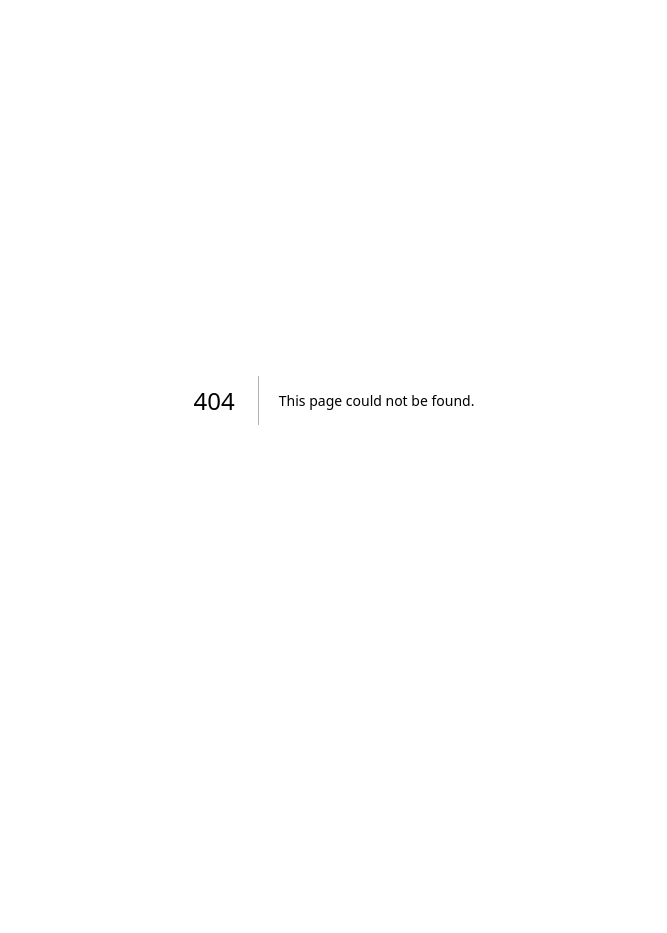
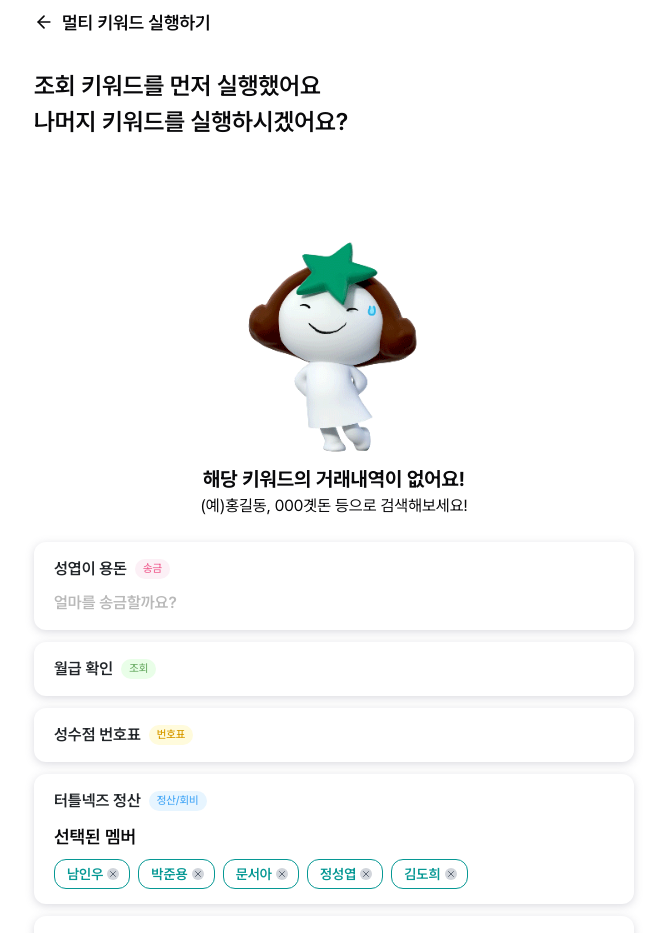
Before and after one commit to KeywordHanaro/KeywordHanaro_FE, a Next.js app: page /multiKeyword in a window 1280 px wide. Before the commit this address had no page. Shown: the top 933 px of the page, without its empty margins (306-973 px from the left). Before the commit the page ends 800 px from the top, so only its background shows below. Built offline with nearby package versions, Linux system fonts and the light colour scheme.

Commit message:
feat : 멀티키워드 1차

```diff
--- /dev/null
+++ b/app/(routes)/multiKeyword/page.tsx
@@ -0,0 +1,167 @@
+'use client';
+
+import Header from '@/components/atoms/Header';
+import KeywordWithInputs from '@/components/molecules/KeywordWithInputs';
+import TransactionList from '@/components/templates/useKeyword/inquiry/TransactionList';
+import { KeywordDetail, KeywordDetailList } from '@/data/keyword';
+import { Member } from '@/data/member';
+import { useReducer, useEffect } from 'react';
+
+type MultiKeyword = {
+  id: number;
+  amount?: number;
+  memberList?: Member[];
+};
+
+type State = {
+  keywords: MultiKeyword[];
+  isNextButtonEnabled: boolean;
+};
+
+type Action =
+  | { type: 'SET_KEYWORDS'; keywords: KeywordDetail[] }
+  | { type: 'UPDATE_AMOUNT'; id: number; amount: number }
+  | { type: 'UPDATE_MEMBER_LIST'; id: number; memberList: Member[] }
+  | { type: 'VALIDATE_KEYWORDS' };
+
+const initialState: State = {
+  keywords: [],
+  isNextButtonEnabled: false,
+};
+
+function reducer(state: State, action: Action): State {
+  switch (action.type) {
+    case 'SET_KEYWORDS':
+      return {
+        ...state,
+        keywords: action.keywords.map((keyword) => {
+          const base = { id: keyword.id };
+          if (keyword.type === 'transfer') {
+            return { ...base, amount: undefined };
+          }
+          if (keyword.type === 'settlement') {
+            return {
+              ...base,
+              amount: undefined,
+              memberList: [...keyword.memberList],
+            };
+          }
+          if (keyword.type === 'settlementAmount') {
+            return { ...base, memberList: [...keyword.memberList] };
+          }
+          return base;
+        }),
+      };
+
+    case 'UPDATE_AMOUNT':
+      return {
+        ...state,
+        keywords: state.keywords.map((keyword) =>
+          keyword.id === action.id
+            ? { ...keyword, amount: action.amount }
+            : keyword
+        ),
+      };
+
+    case 'UPDATE_MEMBER_LIST':
+      return {
+        ...state,
+        keywords: state.keywords.map((keyword) =>
+          keyword.id === action.id
+            ? { ...keyword, memberList: action.memberList }
+            : keyword
+        ),
+      };
+
+    case 'VALIDATE_KEYWORDS': {
+      const allValid = state.keywords.every((keyword) => {
+        if (
+          keyword.amount === undefined ||
+          keyword.amount <= 0 ||
+          keyword.memberList === undefined ||
+          keyword.memberList.length <= 0
+        ) {
+          console.log('keyword', keyword.id);
+          return false;
+        }
+
+        return true;
+      });
+
+      console.log('allValid', allValid);
+      return { ...state, isNextButtonEnabled: allValid };
+    }
+
+    default:
+      return state;
+  }
+}
+
+const MultiKeyword = () => {
+  const [state, dispatch] = useReducer(reducer, initialState);
+
+  // 초기 키워드 데이터를 가져옴
+  useEffect(() => {
+    const loadKeywords = async () => {
+      try {
+        // const keywords = await fetchKeywords();
+        dispatch({ type: 'SET_KEYWORDS', keywords: KeywordDetailList });
+      } catch (error) {
+        console.error('Failed to load keywords:', error);
+      }
+    };
+    loadKeywords();
+  }, []);
+
+  // 유효성 검사 실행
+  useEffect(() => {
+    dispatch({ type: 'VALIDATE_KEYWORDS' });
+  }, [state.keywords]);
+
+  // 금액 변경 핸들러
+  const handleAmountChange = (id: number, amount: number) => {
+    dispatch({ type: 'UPDATE_AMOUNT', id, amount });
+  };
+
+  // 멤버 리스트 변경 핸들러
+  const handleMemberListChange = (id: number, members: Member[]) => {
+    dispatch({ type: 'UPDATE_MEMBER_LIST', id, memberList: members });
+    dispatch({ type: 'VALIDATE_KEYWORDS' });
+  };
+  return (
+    <div className='flex flex-col h-full'>
+      <Header
+        text={'멀티 키워드 실행하기'}
+        showActionButton={state.isNextButtonEnabled}
+        actionLabel={state.isNextButtonEnabled ? '다음' : ''}
+        // onAction={path === '1' ? handleSubmit : undefined}
+        showBackButton={true}
+      />
+      <div className='flex flex-col gap-[24px] pt-[24px] px-[20px]'>
+        <div>
+          <div className='text-[24px] font-semibold'>
+            조회 키워드를 먼저 실행했어요
+          </div>
+          <div className='text-[24px] font-semibold'>
+            {' '}
+            나머지 키워드를 실행하시겠어요?
+          </div>
+        </div>
+        {/* 키워드 리스트 */}
+        <TransactionList />
+        <div className='flex flex-col gap-3 pb-10'>
+          {KeywordDetailList.map((keyword) => (
+            <KeywordWithInputs
+              keyword={keyword}
+              key={keyword.id}
+              onInputChange={handleAmountChange}
+              onMemberListChange={handleMemberListChange}
+            ></KeywordWithInputs>
+          ))}
+        </div>
+      </div>
+    </div>
+  );
+};
+
+export default MultiKeyword;
--- a/components/atoms/Inputs.tsx
+++ b/components/atoms/Inputs.tsx
@@ -214,7 +214,7 @@ function MoneyInput(
       if (!textWidth && ref.current) {
         ref.current.style.width = '100%';
       } else if (ref.current?.value) {
-        ref.current.style.width = `${textWidth + 1}px`;
+        ref.current.style.width = `${textWidth}px`;
       }
     }
   }, [value, ref]);
@@ -235,14 +235,14 @@ function MoneyInput(
   );
 
   return (
-    <div className='flex flex-row items-center text-hanaPrimary'>
+    <div className='flex flex-row items-center jusc text-hanaPrimary'>
       <input
         ref={ref}
         value={value}
         onChange={handleChange}
         className={cn(
-          className,
-          'max-w-full text-2xl font-semibold placeholder:text-placeholderGray transition-all duration-500 '
+          'max-w-full text-2xl font-semibold placeholder:text-placeholderGray transition-all duration-500 ',
+          className
         )}
         placeholder={placeHolder}
         required
@@ -257,7 +257,9 @@ function MoneyInput(
       >
         {value}
       </span>
-      {<span className='z-50 text-2xl font-semibold'>원</span>}
+      {value && (
+        <span className={cn('z-50 text-2xl font-semibold', className)}>원</span>
+      )}
     </div>
   );
 }
--- a/components/molecules/ChipList.tsx
+++ b/components/molecules/ChipList.tsx
@@ -18,7 +18,7 @@ export function ChipsList({
   className,
 }: ChipsListProps) {
   return (
-    <div className='flex overflow-x-auto space-x-2'>
+    <div className='flex flex-wrap overflow-x-auto gap-x-2 gap-y-2 w-full '>
       {items.map((item) => (
         <Chip
           key={item.id}
--- /dev/null
+++ b/components/molecules/KeywordWithInputs.tsx
@@ -0,0 +1,72 @@
+'use client';
+
+import { getColorByType, getNameByType, KeywordDetail } from '@/data/keyword';
+import { Member } from '@/data/member';
+// import { useRef } from 'react';
+import { Card } from '../atoms/Card';
+import ColorChip from '../atoms/ColorChips';
+import { MoneyInputRef } from '../atoms/Inputs';
+import MemberSelector from '../organisms/MemberSelector';
+
+type KeywordWithInputsProps = {
+  keyword: KeywordDetail;
+  onInputChange: (id: number, value: number) => void;
+  onMemberListChange: (id: number, memberList: Member[]) => void;
+};
+
+const KeywordWithInputs = ({
+  keyword,
+  onInputChange,
+  onMemberListChange,
+}: KeywordWithInputsProps) => {
+  const chipColor = getColorByType(keyword.type);
+  const chipName = getNameByType(keyword.type);
+
+  // const amountRef = useRef<HTMLInputElement>(null);
+
+  const handleAmountChange = (e: React.ChangeEvent<HTMLInputElement>) => {
+    onInputChange(keyword.id, Number(e.target.value));
+  };
+
+  const handleMemberListChange = (newMemberList: Member[]) => {
+    onMemberListChange(keyword.id, newMemberList);
+  };
+
+  return (
+    <Card className='flex flex-row justify-between items-center rounded-[12px]'>
+      <div className='flex flex-col gap-[10px] w-full'>
+        <div className='flex gap-2 items-center'>
+          <span className='text-fontBlack text-[16px] font-semibold'>
+            {keyword.title}
+          </span>
+          <ColorChip color={chipColor}>{chipName}</ColorChip>
+        </div>
+        {/* <span className='text-subGray text-[11px]'>{keyword.}</span> */}
+        {/* 금액 입력 */}
+
+        {(keyword.type === 'transfer' || keyword.type === 'settlement') && (
+          <MoneyInputRef
+            // ref={amountRef}
+            onChange={handleAmountChange}
+            placeHolder={
+              keyword.type === 'transfer'
+                ? '얼마를 송금할까요?'
+                : '얼마를 요청할까요?'
+            }
+            className='text-base'
+          />
+        )}
+
+        {(keyword.type === 'settlement' ||
+          keyword.type === 'settlementAmount') && (
+          <MemberSelector
+            initialMembers={keyword.memberList || []}
+            onUpdate={handleMemberListChange}
+          />
+        )}
+      </div>
+    </Card>
+  );
+};
+
+export default KeywordWithInputs;
--- /dev/null
+++ b/components/organisms/MemberSelector.tsx
@@ -0,0 +1,76 @@
+import { Member } from '@/data/member';
+import React, { useState } from 'react';
+import { ChipsList } from '../molecules/ChipList';
+
+type MemberSelectorProps = {
+  initialMembers: Member[];
+  onUpdate: (newMemberList: Member[]) => void;
+};
+
+const MemberSelector: React.FC<MemberSelectorProps> = ({
+  initialMembers,
+  onUpdate,
+}) => {
+  const [members, setMembers] = useState<Member[]>(initialMembers);
+  const [excludedMembers, setExcludedMembers] = useState<Member[]>([]);
+
+  // 멤버 제거 핸들러
+  const handleRemoveMember = (id: number) => {
+    const updatedMembers = members.filter((member) => member.id !== id);
+    const removedMember = members.find((member) => member.id === id);
+
+    if (removedMember) {
+      setExcludedMembers((prev) => [...prev, removedMember]);
+    }
+    setMembers(updatedMembers);
+    onUpdate(updatedMembers);
+  };
+
+  // 멤버 추가 핸들러
+  const handleAddMember = (id: number) => {
+    const updatedExcludedMembers = excludedMembers.filter(
+      (member) => member.id !== id
+    );
+    const addedMember = excludedMembers.find((member) => member.id === id);
+
+    if (addedMember) {
+      setMembers((prev) => [...prev, addedMember]);
+    }
+    setExcludedMembers(updatedExcludedMembers);
+    onUpdate(members);
+  };
+
+  return (
+    <div className='flex flex-col gap-4'>
+      {/* 선택된 멤버 */}
+      {members.length > 0 && (
+        <div>
+          <h3 className='font-semibold text-lg mb-2'>선택된 멤버</h3>
+          <div className='flex flex-wrap gap-2'>
+            <ChipsList
+              items={members}
+              canDelete={true}
+              onRemove={handleRemoveMember}
+            />
+          </div>
+        </div>
+      )}
+
+      {/* 제외된 멤버 */}
+      {excludedMembers.length > 0 && (
+        <div>
+          <h3 className='font-semibold text-lg mb-2'>제외된 멤버</h3>
+          <div className='flex flex-wrap gap-2'>
+            <ChipsList
+              items={excludedMembers}
+              canDelete={true}
+              onRemove={handleAddMember}
+            />
+          </div>
+        </div>
+      )}
+    </div>
+  );
+};
+
+export default MemberSelector;
--- a/components/templates/useKeyword/inquiry/TransactionList.tsx
+++ b/components/templates/useKeyword/inquiry/TransactionList.tsx
@@ -12,7 +12,6 @@ export default function TransactionList() {
   const keywordDetail = InquiryList.find(
     (keyword) => keyword.id === Number(id)
   );
-  console.log('.>>', keywordDetail);
 
   if (!keywordDetail) {
     return (
```
